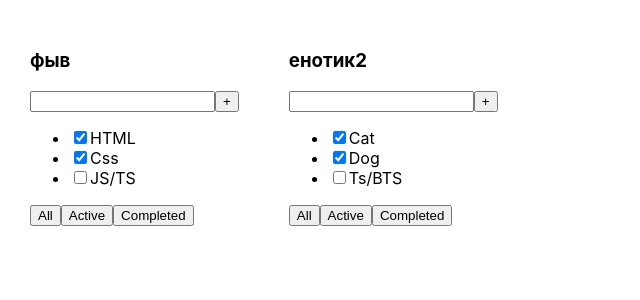
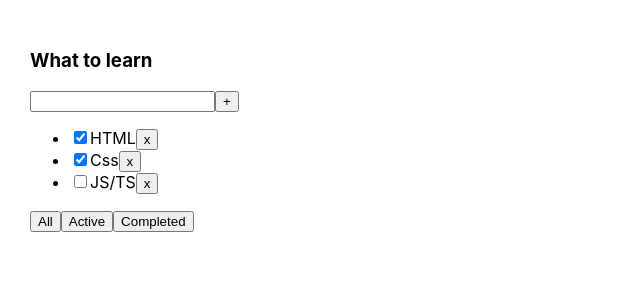
Before and after one commit to VictorAdamovich/TodoList, a React (Create React App) app: page / in a window 1280 px wide. Shown: the top 300 px of the page, without its empty margins (0-640 px from the left). Built offline with nearby package versions, Linux system fonts and the light colour scheme.

Commit message:
Add delete task

```diff
--- a/src/App.tsx
+++ b/src/App.tsx
@@ -1,31 +1,32 @@
-import React from 'react';
+import React, {useState} from 'react';
 import './App.css';
 import TodoList, {TaskType} from "./TodoList";
 
+//GUI
+//CLI
+//CRUD
+
 function App() {
-    const TodoListNumber: string = 'фыв';
-    const TodoListNumber2: string = 'енотик2';
-    // const TodoListNumber3: string = 'енотик3';
+    //BLL
+    let [tasks, setTasks] = useState<Array<TaskType>>([
+        {id: 1, title: 'HTML', isDone: true},
+        {id: 2, title: 'Css', isDone: true},
+        {id: 3, title: 'JS/TS', isDone: false}
+    ])
 
-    const tasks_1: Array<TaskType> = [
-        {id:1, title:'HTML',isDone:true},
-        {id:2, title:'Css',isDone:true},
-        {id:3, title:'JS/TS',isDone:false}
-    ]
-    const tasks_2: Array<TaskType> = [
-        {id:1, title:'Cat',isDone:true},
-        {id:2, title:'Dog',isDone:true},
-        {id:3, title:'Ts/BTS',isDone:false}
-    ]
+    const TodoListTitle: string = 'What to learn';
 
+    const removeTask = function (taskId: number) {
+        setTasks(tasks.filter(t => t.id !== taskId))
+    }
+
+    //UL
     return (
         <div className="App">
             <TodoList
-                title={TodoListNumber}
-                tasks={tasks_1}/>
-            <TodoList
-                title={TodoListNumber2}
-                tasks={tasks_2}/>
+                title={TodoListTitle}
+                tasks={tasks}
+                removeTask={removeTask}/>
         </div>
     );
 }
--- a/src/TodoList.tsx
+++ b/src/TodoList.tsx
@@ -3,6 +3,7 @@
 type TodoListPropsType = {
     title: string
     tasks: Array<TaskType>
+    removeTask: (taskID:number) => void
 };
 
 export type TaskType = {
@@ -12,6 +13,17 @@
 }
 
 const TodoList = (props: TodoListPropsType) => {
+
+    const tasksListItems = props.tasks.map(t => {
+        return (
+            <li key={t.id}>
+                <input type="checkbox" checked={t.isDone}/>
+                <span>{t.title}</span>
+                <button onClick={()=> props.removeTask(t.id)}>x</button>
+            </li>
+        )
+    })
+
     return (
         <div>
             <h3>{props.title}</h3>
@@ -20,18 +32,7 @@
                 <button>+</button>
             </div>
             <ul>
-                <li>
-                    <input type="checkbox" checked={props.tasks[0].isDone}/>
-                    <span>{props.tasks[0].title}</span>
-                </li>
-                <li>
-                    <input type="checkbox" checked={props.tasks[1].isDone}/>
-                    <span>{props.tasks[1].title}</span>
-                </li>
-                <li>
-                    <input type="checkbox" checked={props.tasks[2].isDone}/>
-                    <span>{props.tasks[2].title}</span>
-                </li>
+                {tasksListItems}
             </ul>
             <div>
                 <button>All</button>
```
